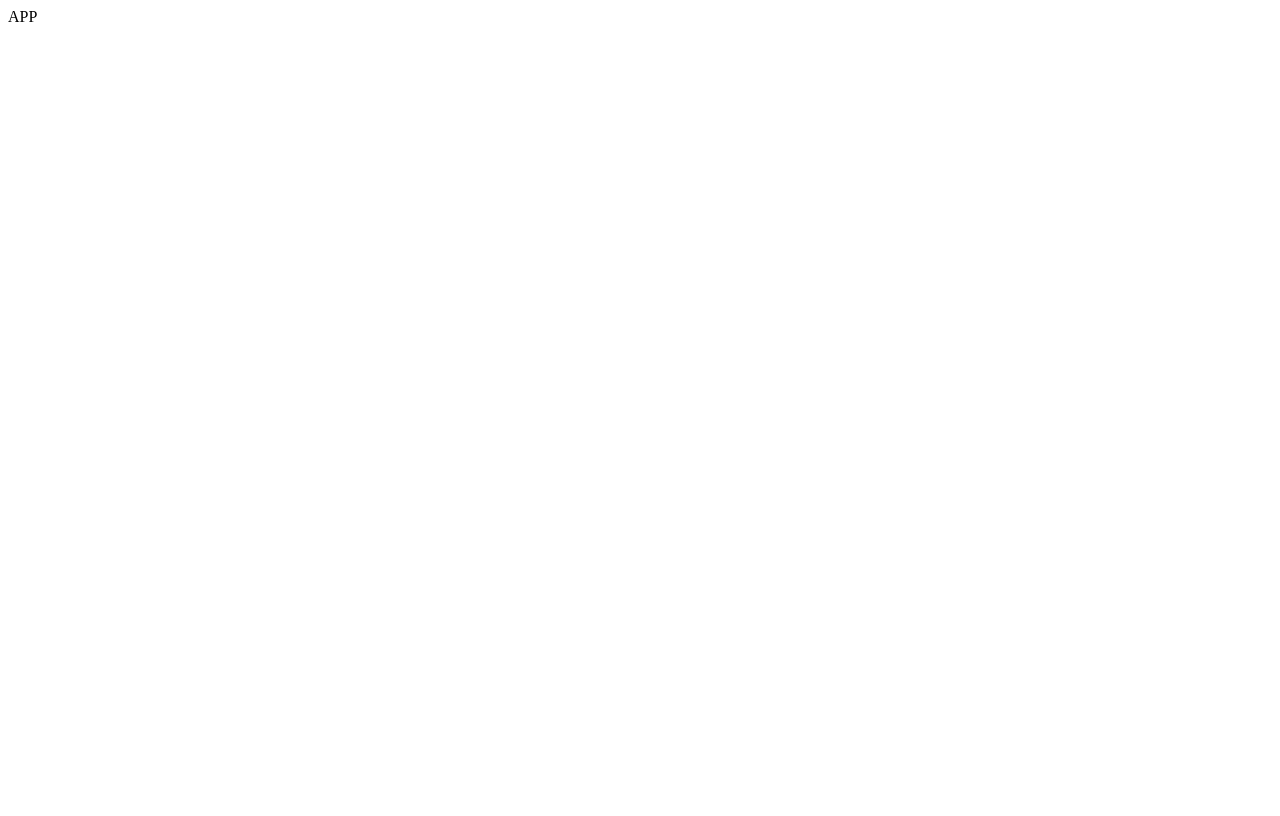
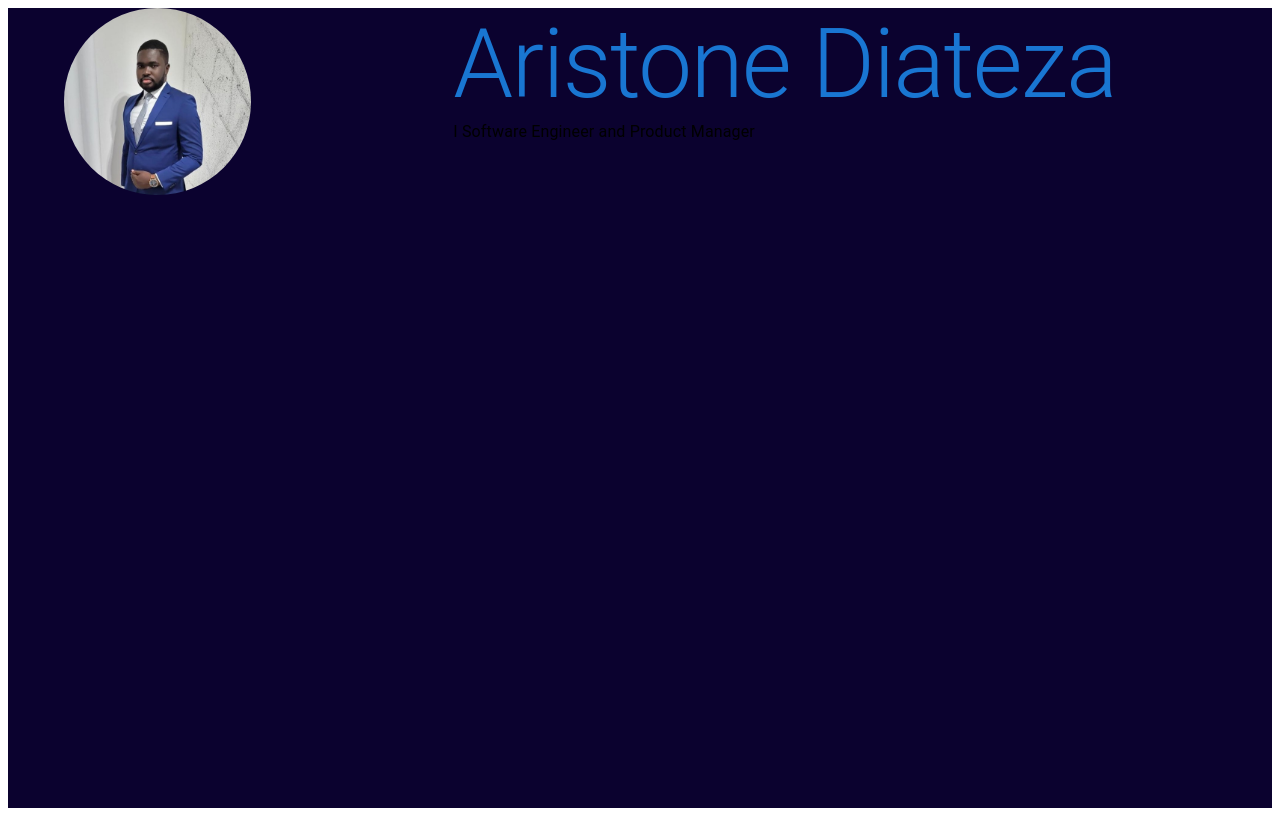
Before and after one commit to aristoneangelo/my-portfolio, a React (Vite) app: page / in a window 1280 px wide. Built offline with nearby package versions, Linux system fonts and the light colour scheme.

Commit message:
add image , description in hero

```diff
--- a/package.json
+++ b/package.json
@@ -10,6 +10,9 @@
     "preview": "vite preview"
   },
   "dependencies": {
+    "@emotion/react": "^11.14.0",
+    "@emotion/styled": "^11.14.1",
+    "@mui/material": "^7.2.0",
     "react": "^19.1.0",
     "react-dom": "^19.1.0"
   },
--- a/src/App.tsx
+++ b/src/App.tsx
@@ -1,9 +1,10 @@
+import Home from "./pages/Home/Home"
 
 const App = () => {
 
   return (
     <>
-    APP
+    <Home />
     </>
   )
 }
--- /dev/null
+++ b/src/pages/Home/Home.tsx
@@ -0,0 +1,9 @@
+import Hero from "./sections/Hero/Hero";
+
+const Home = () => {
+  return (
+    <Hero />
+  );
+}
+
+export default Home;
--- /dev/null
+++ b/src/pages/Home/sections/Hero/Hero.tsx
@@ -0,0 +1,33 @@
+import styled from "@emotion/styled"
+import Avatar from "../../../../assets/images/avatar.jpg"
+import { Container, Grid, Typography } from "@mui/material"
+
+const Hero = () => {
+    const StyledHero = styled("div")(()=> ({
+       backgroundColor: "#0b022fff",
+       height: "100vh",
+    }))
+    const StyledImage = styled("img")(() => ({
+        borderRadius: "50%",
+        width: "50%",
+    }))
+    return (
+        <>
+            <StyledHero>
+                <Container>
+                    <Grid container spacing={2}>
+                        <Grid size={4}>
+                            <StyledImage src={Avatar} alt="" />
+                        </Grid>
+                        <Grid size={8}>
+                            <Typography color="primary" variant="h1">Aristone Diateza</Typography>
+                            <Typography variant="body1">I Software Engineer and Product Manager</Typography>
+                        </Grid>
+                    </Grid>
+                </Container>
+            </StyledHero>
+        </>
+    )
+}
+
+export default Hero
```
Also changed, not shown: src/assets/images/avatar.jpg (added), 1 other file (tests, documents, lock files or other folders).
